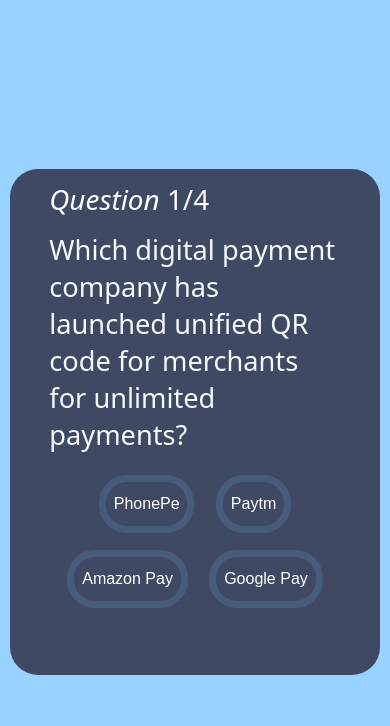
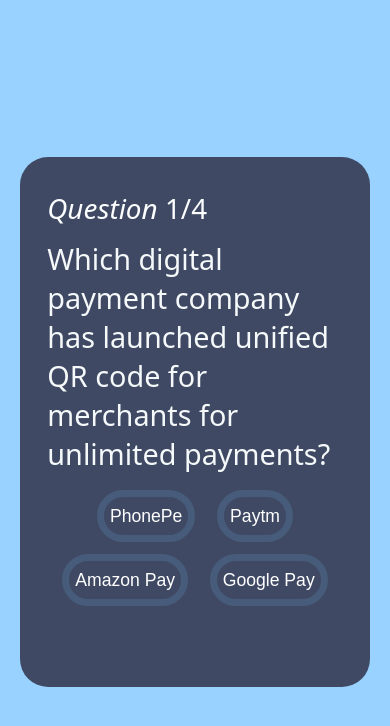
Before and after one commit to sabhisharma-ise/play-quiz, a plain HTML site: page quiz.html in a window 390 px wide. Drawn offline with nearby package versions, Linux system fonts and the light colour scheme.

Commit message:
added fleb and optimized

```diff
--- a/css/styleQuiz.css
+++ b/css/styleQuiz.css
@@ -2,51 +2,31 @@ body {
     background-color: #99d2ff;
 }
 
-/* My Viewport size:
-1536px × 754px
-Therefore, 100vh = 754px
-1vh = 7.54px
-or 1px = 0.13262599vh
-
-And, 100vw = 1536px
-1vw = 15.36px
-or 1px = 0.06510vw
-
-*/
+#big-box {
+    width: 100vw;
+    height: 100vh;
+    display: flex;
+    align-items: center;
+    justify-content: center;
+}
 
 .q-box {
-    padding: 0% 7%;
+    margin: 20px;
+    padding: 5% 7%;
     text-align: center;
-    width: 50%;
-    min-width: 370px;
-    height: 50%;
+    max-width: 770px;
     border-radius: 28px;
-    margin: auto;
-    margin-top: 20vh;
     background-color: #3f4964;
-}
-
-.box-row {
-    width: 60vw;
-    height: 60vh;
-}
-
-.box-col-1 {
-    height: 60vh;
 }
 
 .current-q-no {
     width: 60vw;
     text-align: start;
     padding-top: 5%;
-    /* padding-left: 10%; */
     color: #fcfeff;
 }
 
 .current-q {
-    /* font-size: 20px; */
-    /* font-size: normal; */
-    /* padding: 2.5% 10%; */
     font-size: 180%;
     padding: 2% 0;
     line-height: normal;
@@ -55,10 +35,7 @@ or 1px = 0.06510vw
 }
 
 .ans-btn-div {
-    /* margin-top: 5%; */
     text-align: center;
-    min-height: 20vh;
-
 }
 
 .ans-btn {
@@ -68,9 +45,6 @@ or 1px = 0.06510vw
 
 
 .btn {
-    /* display: flex; */
-    /* margin: auto; */
-    /* margin-top: 50vh; */
     background: #3f4964;
     background-image: -webkit-linear-gradient(top, #3f4964, #3f4964);
     background-image: -moz-linear-gradient(top, #3f4964, #3f4964);
@@ -83,7 +57,6 @@ or 1px = 0.06510vw
     font-family: Arial;
     color: #ffffff;
     font-size: 110%;
-    /* margin-top: 2vh; */
     padding: 2%;
     border: solid #465c7a 7px;
     text-decoration: none;
@@ -100,69 +73,6 @@ or 1px = 0.06510vw
     text-decoration: none;
   }
 
-  @media screen and (max-width: 450px) {
-
-    .current-q-no {
-
-        /* font-size: 7vw; */
-        width: 60vw;
-        text-align: start;
-        padding-top: 5%;
-        /* padding-top: 10%; */
-        /* padding-left: 10%; */
-        color: #fcfeff;
-    }
-
-    .current-q {
-        font-size: 170%;
-        /* font-size: normal; */
-        padding: 2% 0;
-        line-height: normal;
-        text-align: start;
-        color: #f5f9fa;
-    }
-
-    .ans-btn-div {
-        /* padding-top: 10%; */
-        /* margin-top: 10%; */
-        text-align: center;
-        min-height: 20vh;
-    }
-
-    .btn {
-        /* display: flex; */
-        /* margin: auto; */
-        /* margin-top: 50vh; */
-        background: #3f4964;
-        background-image: -webkit-linear-gradient(top, #3f4964, #3f4964);
-        background-image: -moz-linear-gradient(top, #3f4964, #3f4964);
-        background-image: -ms-linear-gradient(top, #3f4964, #3f4964);
-        background-image: -o-linear-gradient(top, #3f4964, #3f4964);
-        background-image: linear-gradient(to bottom, #3f4964, #3f4964);
-        -webkit-border-radius: 28;
-        -moz-border-radius: 28;
-        border-radius: 28px;
-        font-family: Arial;
-        color: #ffffff;
-        font-size: 100%;
-        margin-top: 1vh;
-        padding: 10px 2vw 10px 2vw;
-        border: solid #465c7a 7px;
-        text-decoration: none;
-      }
-
-      .btn:hover {
-        cursor: pointer;
-        background: #4e7999;
-        background-image: -webkit-linear-gradient(top, #4e7999, #4e7999);
-        background-image: -moz-linear-gradient(top, #4e7999, #4e7999);
-        background-image: -ms-linear-gradient(top, #4e7999, #4e7999);
-        background-image: -o-linear-gradient(top, #4e7999, #4e7999);
-        background-image: linear-gradient(to bottom, #4e7999, #4e7999);
-        text-decoration: none;
-      }
-  }
-
   .score-hidden{
     visibility: hidden;
   }
--- a/quiz.html
+++ b/quiz.html
@@ -1,5 +1,6 @@
 <!DOCTYPE html>
 <html lang="en">
+
 <head>
   <!-- Meta links -->
   <meta charset="UTF-8">
@@ -10,51 +11,36 @@
   <title>Playing</title>
 
   <!-- Stylesheet -->
-    <link href="https://cdn.jsdelivr.net/npm/bootstrap@5.2.3/dist/css/bootstrap.min.css" rel="stylesheet" integrity="sha384-rbsA2VBKQhggwzxH7pPCaAqO46MgnOM80zW1RWuH61DGLwZJEdK2Kadq2F9CUG65" crossorigin="anonymous">
+  <link href="https://cdn.jsdelivr.net/npm/bootstrap@5.2.3/dist/css/bootstrap.min.css" rel="stylesheet"
+    integrity="sha384-rbsA2VBKQhggwzxH7pPCaAqO46MgnOM80zW1RWuH61DGLwZJEdK2Kadq2F9CUG65" crossorigin="anonymous">
   <link rel="stylesheet" href="css/styleQuiz.css">
 </head>
+
 <body>
-
+  <div id="big-box">
     <div class="q-box">
-
-      <div class="container text-center">
-        <div class="row">
-
-            <!-- First Column in Box -->
-          <div class="col box-col-1">
-
-            <h1 class="current-q-no">  <i>Question</i> <span id="qno">1</span>/4</h1>
-
-            <h3 class="current-q">Which digital payment company has launched unified QR code for merchants for unlimited payments?</h3 class="">
+      <div class="box-col-1">
+        <h1 class="current-q-no"> <i>Question</i> <span id="qno">1</span>/4</h1>
+        <h3 class="current-q">Which digital payment company has launched unified QR code for merchants for unlimited
+          payments?</h3 class="">
 
         <div class="ans-btn-div">
-                <!-- <span> -->
           <button class="btn ans-btn btn-l">PhonePe</button>
           <button class="btn ans-btn btn-r">Paytm</button>
           <br>
           <button class="btn ans-btn btn-l">Amazon Pay</button>
           <button class="btn ans-btn btn-r">Google Pay</button>
-                  <!-- </span> -->
 
         </div>
-                <button type="button" class="btn btn-outline-primary score-hidden show-res"  >Show Result</button>
-
-          </div>
-
-
-          <!-- <div class="col">
-
-          </div> -->
-
-
+        <button type="button" class="btn btn-outline-primary score-hidden show-res">Show Result</button>
       </div>
     </div>
-
-
   </div>
-
   <!-- Scripts -->
-    <script src="https://cdn.jsdelivr.net/npm/bootstrap@5.2.3/dist/js/bootstrap.bundle.min.js" integrity="sha384-kenU1KFdBIe4zVF0s0G1M5b4hcpxyD9F7jL+jjXkk+Q2h455rYXK/7HAuoJl+0I4" crossorigin="anonymous"></script>
+  <script src="https://cdn.jsdelivr.net/npm/bootstrap@5.2.3/dist/js/bootstrap.bundle.min.js"
+    integrity="sha384-kenU1KFdBIe4zVF0s0G1M5b4hcpxyD9F7jL+jjXkk+Q2h455rYXK/7HAuoJl+0I4"
+    crossorigin="anonymous"></script>
   <script src="js/indexQuiz.js"></script>
 </body>
+
 </html>
```
Lines whose indentation alone changed are shown as unchanged.
